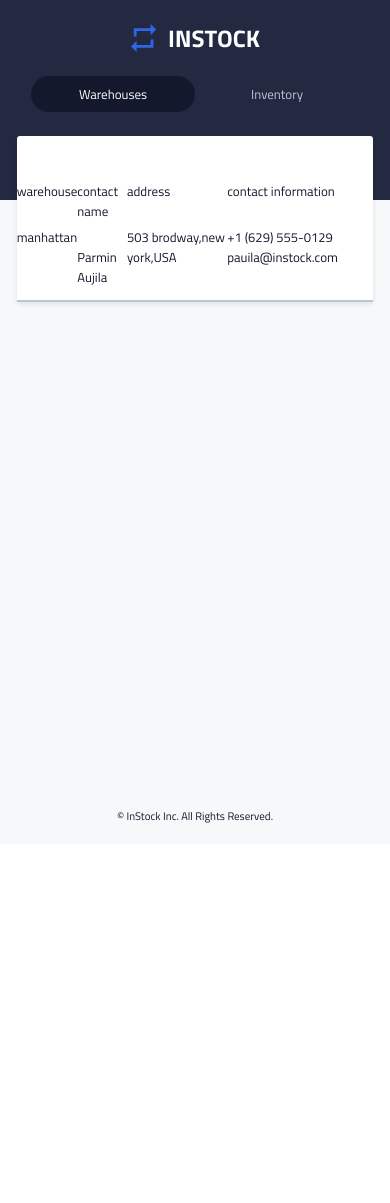
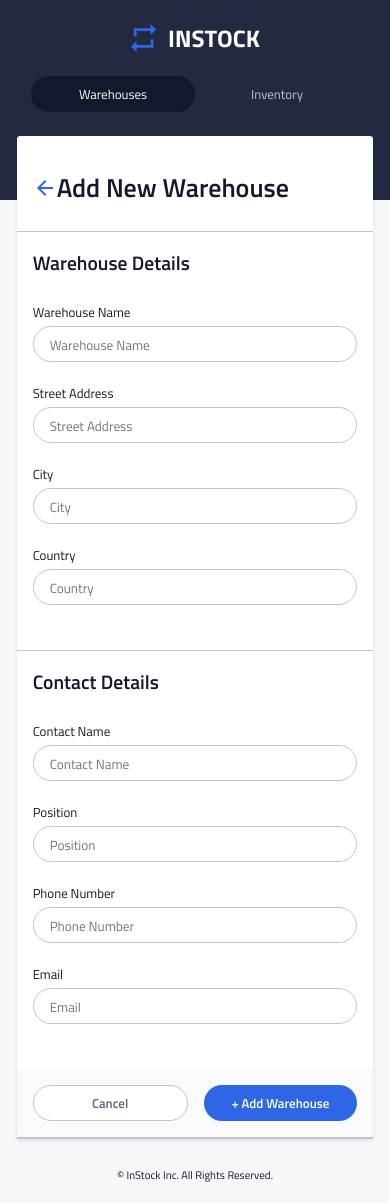
Before and after one commit to D-Nugent/a-team-instock, a React (Create React App) app in the folder front-end/: page /warehouse in a window 390 px wide. Before the commit the page ends 844 px from the top, so only its background shows below. Built offline with nearby package versions, Linux system fonts and the light colour scheme.

Commit message:
OLL20Q5LR-19-RD: Styling for New Warehouse component completed. Responsive between all breakpoints. Button mixins created.

```diff
--- a/front-end/src/pages/ContentNew/ContentNew.jsx
+++ b/front-end/src/pages/ContentNew/ContentNew.jsx
@@ -1,55 +1,59 @@
 import React, { Component } from "react";
 import Back from "../../assets/icons/arrow_back-24px.svg";
+import "./ContentNew.scss";
 
 export class ContentNew extends Component {
   render() {
     return (
-      <div>
-        <header className="add">
+      <div className="add">
+        <div className="add__header-container">
           <img className="add__back-button" src={Back} alt="blue arrow pointing left" />
           <h1 className="add__header">Add New Warehouse</h1>
-        </header>
+        </div>
         <form className="add__form">
+          <div className="add__form-content-container">
             <div className="add__form-warehouse">
               <h2 className="add__form-warehouse-subheader">Warehouse Details</h2>
-            <label className="add__form-warehouse-name-title" htmlFor="warehouse-name">
+              <label className="add__form-warehouse-title add__form-warehouse-name-title" htmlFor="warehouse-name">
                 Warehouse Name
               </label>
               <textarea className="add__form-warehouse-input" type="text" id="warehouse" name="warehouse" placeholder="Warehouse Name" required />
-            <label className="add__form-warehouse-address-title" htmlFor="address">
+              <label className="add__form-warehouse-title  add__form-warehouse-address-title" htmlFor="address">
                 Street Address
               </label>
-            <textarea className="add__form-warehouse-address-input" type="text" id="address" name="address" placeholder="Street Address" required />
-            <label className="add__form-warehouse-city-title" htmlFor="city">
+              <textarea className="add__form-warehouse-input add__form-warehouse-address-input" type="text" id="address" name="address" placeholder="Street Address" required />
+              <label className="add__form-warehouse-title  add__form-warehouse-city-title" htmlFor="city">
                 City
               </label>
-            <textarea className="add__form-warehouse-city-input" type="text" id="city" name="city" placeholder="City" required />
-            <label className="add__form-warehouse-country-title" htmlFor="country">
+              <textarea className="add__form-warehouse-input add__form-warehouse-city-input" type="text" id="city" name="city" placeholder="City" required />
+              <label className="add__form-warehouse-title  add__form-warehouse-country-title" htmlFor="country">
                 Country
               </label>
-            <textarea className="add__form-warehouse-country-input" type="text" id="country" name="country" placeholder="Country" required />
+              <textarea className="add__form-warehouse-input add__form-warehouse-country-input" type="text" id="country" name="country" placeholder="Country" required />
             </div>
             <div className="add__form-contact">
-            <label className="add__form-contact-title" htmlFor="contact">
+              <h2 className="add__form-contact-subheader">Contact Details</h2>
+              <label className="add__form-warehouse-title add__form-contact-title" htmlFor="contact">
                 Contact Name
               </label>
-            <textarea className="add__form-contact-name-input" type="text" id="contact" name="contact" placeholder="Contact Name" required />
-            <label className="add__form-contact-position-title" htmlFor="position">
+              <textarea className="add__form-warehouse-input add__form-contact-name-input" type="text" id="contact" name="contact" placeholder="Contact Name" required />
+              <label className="add__form-warehouse-title add__form-contact-position-title" htmlFor="position">
                 Position
               </label>
-            <textarea className="add__form-contact-position-input" type="text" id="position" name="position" placeholder="Position" required />
-            <label className="add__form-contact-number-title" htmlFor="number">
+              <textarea className="add__form-warehouse-input add__form-contact-position-input" type="text" id="position" name="position" placeholder="Position" required />
+              <label className="add__form-warehouse-title  add__form-contact-number-title" htmlFor="number">
                 Phone Number
               </label>
-            <textarea className="add__form-contact-number-input" type="text" id="number" name="number" placeholder="Phone Number" required />
-            <label className="add__form-contact-email-title" htmlFor="email">
+              <textarea className="add__form-warehouse-input add__form-contact-number-input" type="text" id="number" name="number" placeholder="Phone Number" required />
+              <label className="add__form-warehouse-title add__form-contact-email-title" htmlFor="email">
                 Email
               </label>
-            <textarea className="add__form-contact-email-input" type="text" id="email" name="email" placeholder="Email" required />
+              <textarea className="add__form-warehouse-input add__form-contact-email-input" type="text" id="email" name="email" placeholder="Email" required />
+            </div>
           </div>
           <div className="add__form-button-container">
             <button className="add__form-button-cancel">Cancel</button>
-            <button className="add__form-button-add">Add Warehouse</button>
+            <button className="add__form-button-add">+ Add Warehouse</button>
           </div>
         </form>
       </div>
--- a/front-end/src/pages/ContentNew/ContentNew.scss
+++ b/front-end/src/pages/ContentNew/ContentNew.scss
@@ -0,0 +1,129 @@
+@import "../../styles/global";
+
+.add {
+  width: 100%;
+
+  &__header-container {
+    display: flex;
+    // justify-content: center;
+    align-items: center;
+    margin: 0;
+    border-bottom: 1px solid $globalBorder;
+    padding: 0 16px 24px 16px;
+
+    @include tablet {
+      padding: 0 32px 0 32px;
+      margin-bottom: 24px;
+    }
+  }
+
+  &__header {
+    margin: 0;
+  }
+
+  &__form {
+    width: 100%;
+
+    &-content-container {
+      @include tablet {
+        display: flex;
+        align-items: center;
+        justify-content: space-evenly;
+        padding: 0 32px 32px 32px;
+      }
+    }
+
+    &-warehouse {
+      border-bottom: 1px solid $globalBorder;
+      padding: 0 16px 24px 16px;
+      margin-bottom: 16px;
+
+      @include tablet {
+        width: 50%;
+        border-right: 1px solid $globalBorder;
+        border-bottom: none;
+        padding: 0 31.5px 0 0;
+        margin: 0;
+      }
+
+      &-subheader {
+        margin: 16px 0 24px;
+      }
+
+      &-title {
+        display: block;
+        padding-bottom: 4px;
+      }
+
+      &-input {
+        border: 1px solid #bdc5d5;
+        box-sizing: border-box;
+        border-radius: 20px;
+        background: $globalOffset;
+        resize: none;
+        width: 100%;
+        padding: 8px 0 8px 16px;
+        height: 36px;
+        overflow: hidden;
+        margin-bottom: 16px;
+
+        @include tablet {
+          margin-bottom: 24px;
+        }
+      }
+    }
+
+    &-contact {
+      padding: 0 16px 0px 16px;
+      margin: 16px 0 24px;
+
+      @include tablet {
+        width: 50%;
+        padding: 0 0 0 31.5px;
+        margin: 0;
+      }
+
+      &-subheader {
+        margin: 0 0 24px;
+      }
+    }
+
+    &-button-container {
+      background: rgba(247, 248, 249, 0.7);
+      display: flex;
+      justify-content: space-between;
+      padding: 16px 16px 16px 16px;
+      align-items: center;
+
+      @include tablet {
+        justify-content: flex-end;
+      }
+    }
+
+    &-button-cancel {
+      @include button-design;
+      background-color: $globalOffset;
+      color: $globalSecondary;
+      border: 1px solid $globalBorder;
+      width: 100%;
+      margin-right: 16px;
+      height: 36px;
+
+      @include tablet {
+        width: 72px;
+        height: 38px;
+      }
+    }
+
+    &-button-add {
+      @include button-design;
+      width: 100%;
+      height: 36px;
+
+      @include tablet {
+        width: 138px;
+        height: 38px;
+      }
+    }
+  }
+}
--- a/front-end/src/pages/Home/Home.jsx
+++ b/front-end/src/pages/Home/Home.jsx
@@ -1,11 +1,13 @@
 import React, { Component } from "react";
 import "./Home.scss";
+import ContentNew from "../ContentNew/ContentNew";
 
 export class Home extends Component {
   render() {
     return (
-      <div className='warehouse'>
-        <div className='warehouse__div'>
+      <div className="warehouse">
+        <ContentNew />
+        {/* <div className='warehouse__div'>
           <p className='warehouse__date'>warehouse</p>
           <p className='warehouse__date-text'>manhattan </p>
         </div>
@@ -21,7 +23,7 @@
           <p className='warehouse__location'>contact information</p>
           <p className='warehouse__location-text'>+1 (629) 555-0129
           pauila@instock.com</p>
-        </div>
+        </div> */}
       </div>
     );
   }
--- a/front-end/src/styles/partials/_mixins.scss
+++ b/front-end/src/styles/partials/_mixins.scss
@@ -13,7 +13,7 @@
 // Font Scale Sizing
 
 // Mock-ups 2.0 & 5.0
-  @mixin item-details-header{
+@mixin item-details-header {
   font-size: 1.75rem;
   font-weight: 600;
   line-height: 36px;
@@ -24,27 +24,41 @@
   }
 }
 
-  @mixin item-details-subheader{
-    font-size: .6875rem;
+@mixin item-details-subheader {
+  font-size: 0.6875rem;
   font-weight: 600;
   line-height: 16px;
   color: $globalSecondary;
-    margin:0 0 4px;
+  margin: 0 0 4px;
 
   @include tablet {
-      font-size: .75rem;
+    font-size: 0.75rem;
     line-height: 18px;
   }
 }
 
-  @mixin item-details-para{
-    font-size: .8125rem;
+@mixin item-details-para {
+  font-size: 0.8125rem;
   font-weight: 400;
   line-height: 20px;
   margin-top: 2px;
 
   @include tablet {
-      font-size: .875rem;
+    font-size: 0.875rem;
     line-height: 22px;
   }
 }
+
+// Button Mixin
+@mixin button-design {
+  background-color: $globalHiglight;
+  color: $globalOffset;
+  font-family: "Titillium";
+  font-weight: 600;
+  border-radius: 20px;
+  font-size: 0.8125rem;
+  box-sizing: border-box;
+  border: none;
+  outline: none;
+  cursor: pointer;
+}
```
Lines whose indentation alone changed are shown as unchanged.
